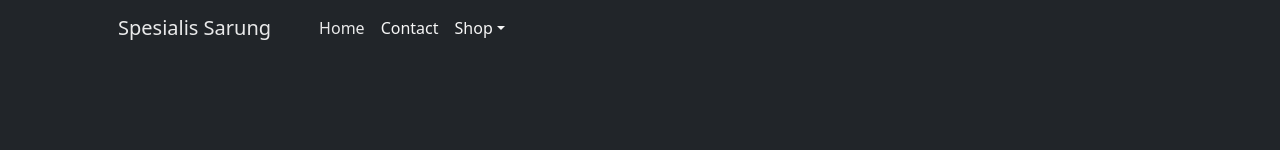
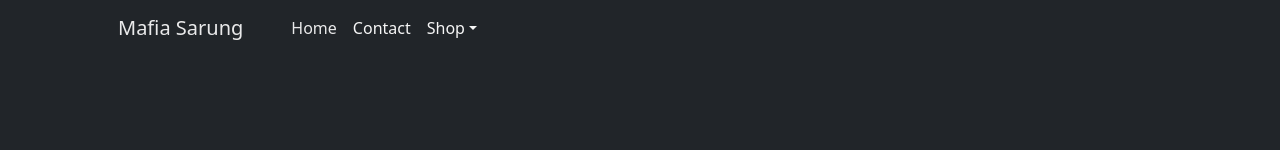
Before and after one commit to Taroizme/Ramaxus, a plain HTML site: page index.html in a window 1280 px wide. Shown: the top 150 px of the page. Drawn offline with nearby package versions, Linux system fonts and the light colour scheme.

Commit message:
Update index.html

```diff
--- a/index.html
+++ b/index.html
@@ -17,7 +17,7 @@
         <!-- Navigation-->
         <nav class="navbar navbar-expand-lg navbar-light bg-light">
             <div class="container px-4 px-lg-5">
-                <a class="navbar-brand" href="#!">Spesialis Sarung</a>
+                <a class="navbar-brand" href="#!">Mafia Sarung</a>
                 <button class="navbar-toggler" type="button" data-bs-toggle="collapse" data-bs-target="#navbarSupportedContent" aria-controls="navbarSupportedContent" aria-expanded="false" aria-label="Toggle navigation"><span class="navbar-toggler-icon"></span></button>
                 <div class="collapse navbar-collapse" id="navbarSupportedContent">
                     <ul class="navbar-nav me-auto mb-2 mb-lg-0 ms-lg-4">
```
